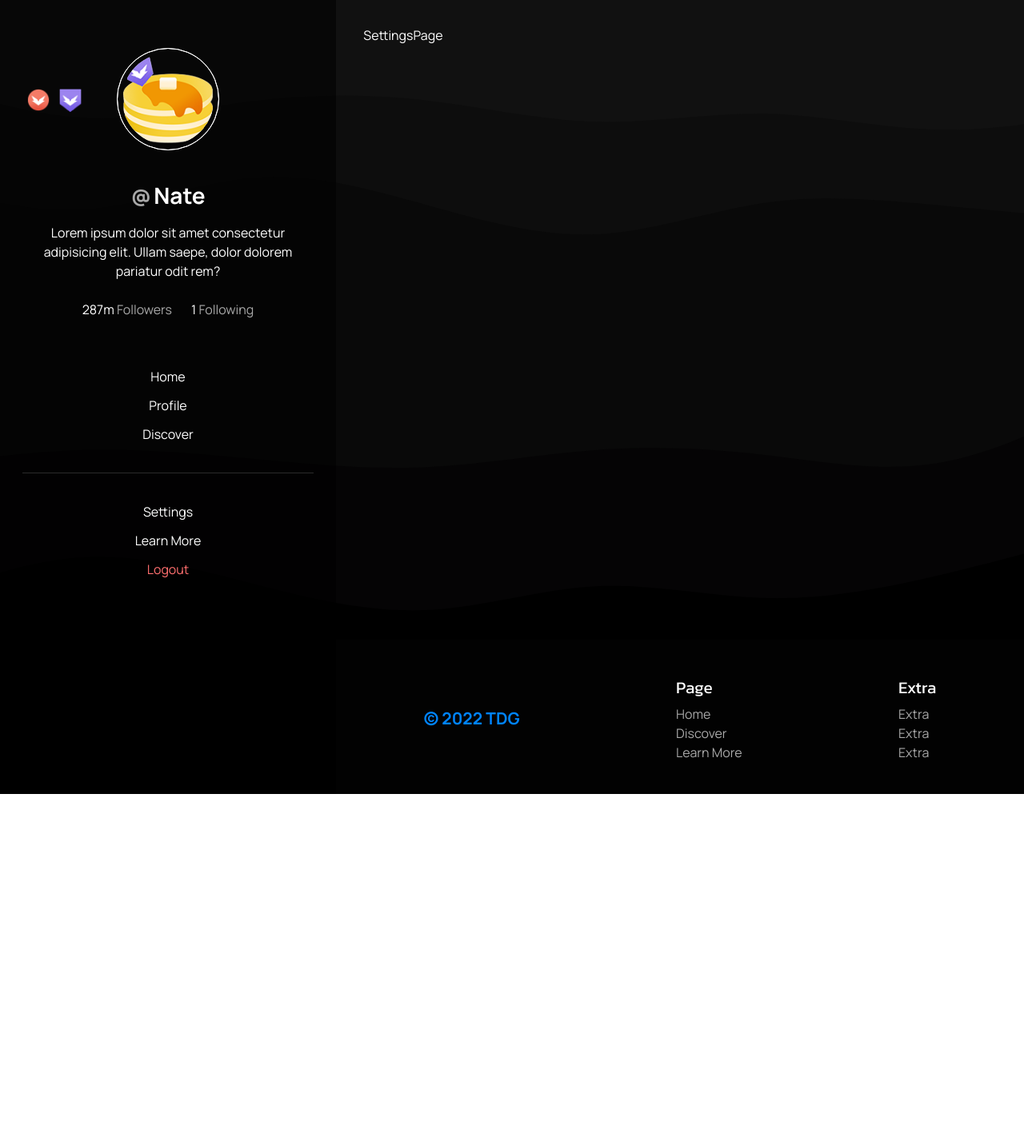
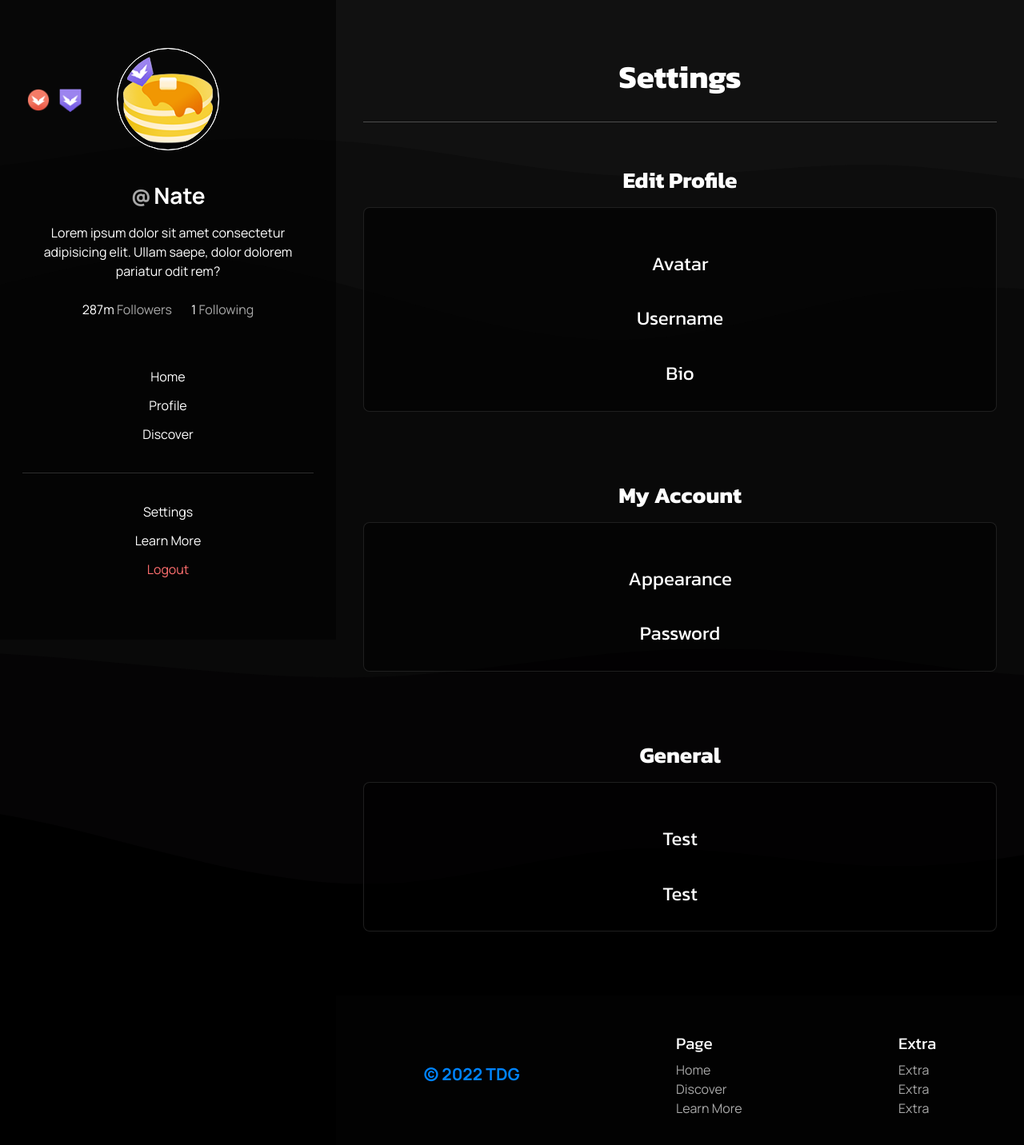
Before and after one commit to TDG-Org/Statue-Status, a React (Create React App) app in the folder client/: page /settings in a window 1280 px wide. Shown: the top 1432 px of the page at 80% size. Before the commit the page ends 993 px from the top, so only its background shows below. Built offline with nearby package versions, Linux system fonts and the light colour scheme.

Commit message:
added layout for settings page

```diff
--- a/client/src/pages/Settings/SettingsPage.jsx
+++ b/client/src/pages/Settings/SettingsPage.jsx
@@ -6,7 +6,68 @@ import "./SettingsPage.scss";
 const SettingsPage = () => {
   return (
     <div className="SettingsPage page">
-      SettingsPage
+      <h1>Settings</h1>
+
+      <hr />
+
+      {/* Profile Section  */}
+      <div className="profile-sect">
+        <h3>Edit Profile</h3>
+
+        <div className="pallet">
+
+          {/* Avatar  */}
+          <h4>Avatar</h4>
+          <div className="profile-sect-avatar">
+
+          </div>
+
+          {/* Username  */}
+          <h4>Username</h4>
+          <div className="profile-sect-name">
+
+          </div>
+
+          {/* Bio  */}
+          <h4>Bio</h4>
+          <div className="profile-sect-bio">
+
+          </div>
+
+        </div>
+
+      </div>
+
+      {/* Account Section  */}
+      <div className="account-sect">
+        <h3>My Account</h3>
+
+        <div className="pallet">
+
+          {/* Appearance  */}
+          <h4>Appearance</h4>
+
+          {/* Password  */}
+          <h4>Password</h4>
+
+        </div>
+
+      </div>
+
+      {/* General Settings  */}
+      <div className="settings-sect">
+        <h3>General</h3>
+
+        <div className="pallet">
+
+          <h4>Test</h4>
+
+          <h4>Test</h4>
+
+        </div>
+
+      </div>
+
     </div>
   );
 };
```
